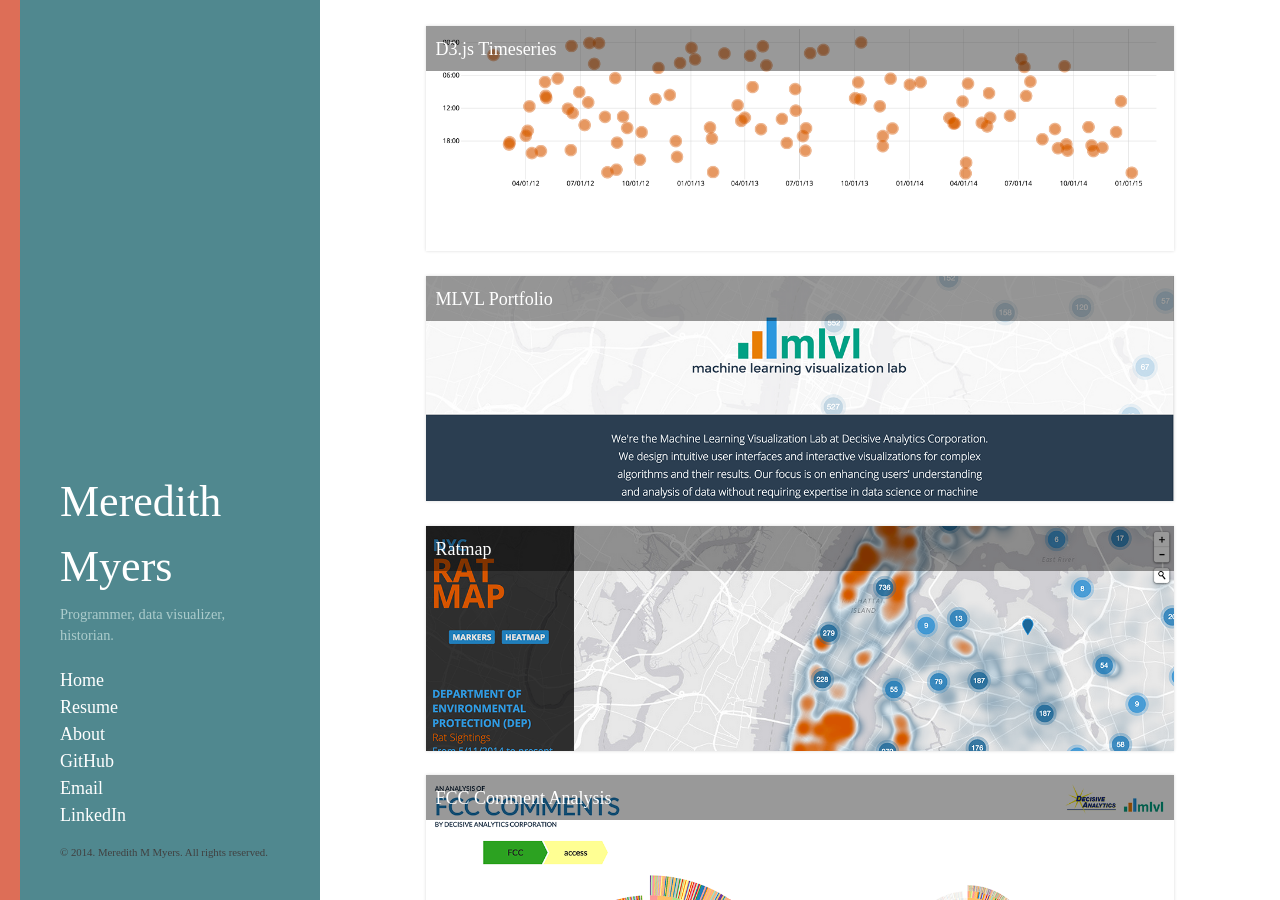
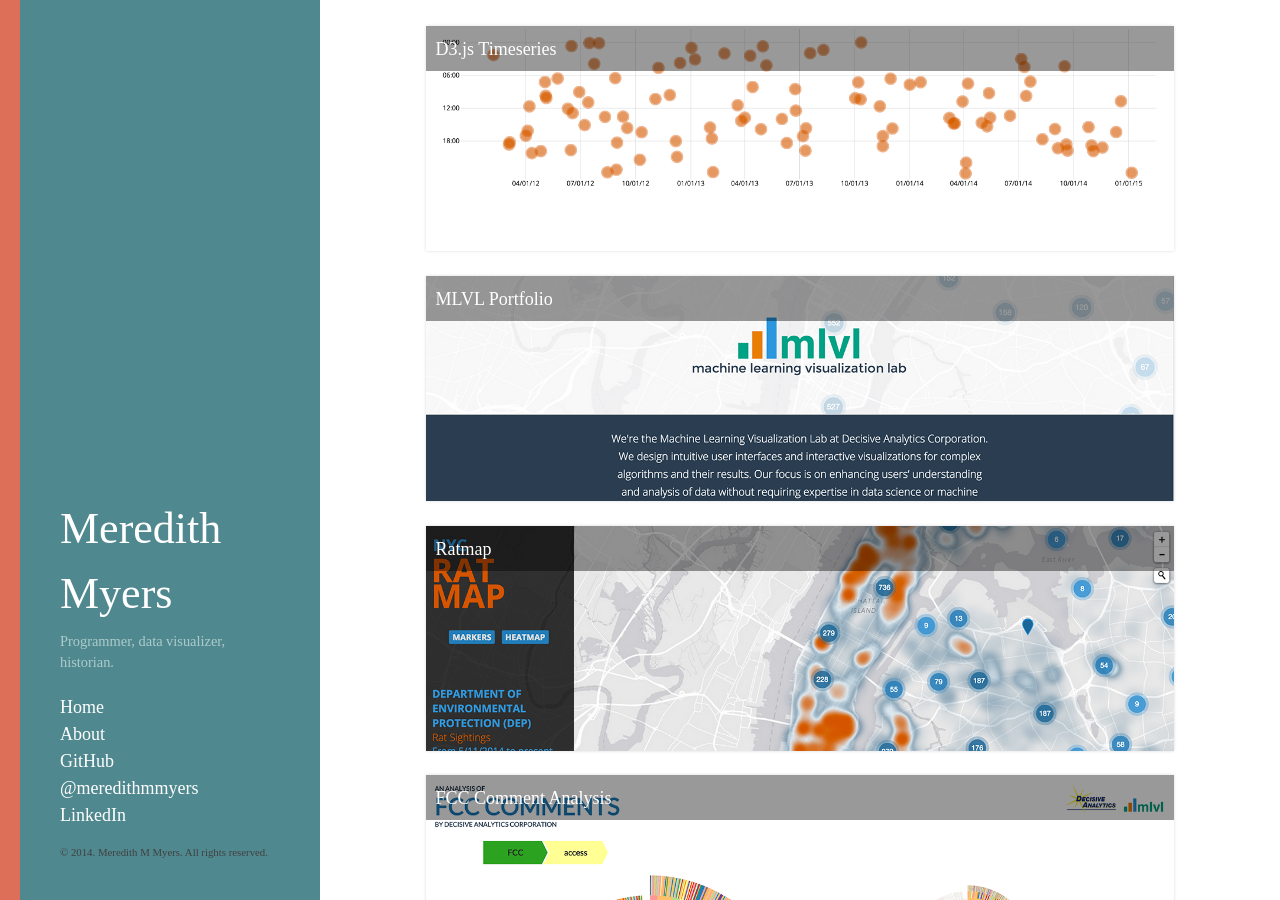
Before and after one commit to benjmyers/benjmyers.github.io, a Jekyll site: the page built from index.html, in a window 1280 px wide and 900 px high. Built offline with Jekyll 4.4.1, drawn with Linux system fonts in a browser that asks for light colours; some web fonts are replaced; Markdown is read by kramdown in place of the engine named in the settings.

Commit message:
Remove contact stuff because recruiters

```diff
--- a/_layouts/default.html
+++ b/_layouts/default.html
@@ -37,9 +37,9 @@
             <li>
               <a href="/">Home</a>
             </li>
-            <li>
+           <!--  <li>
               <a href="/resume">Resume</a>
-            </li>
+            </li> -->
             <li>
               <a href="/about">About</a>
             </li>
@@ -47,8 +47,8 @@
               <a href="https://github.com/meredithmmyers" target="_blank">GitHub</a>
             </li>
             <li>
-              <a href="mailto:myers.mm89@gmail.com" target="_top">
-Email</a>
+              <a href="https://twitter.com/meredithmmyers" target="_top">
+@meredithmmyers</a>
             </li>
             <li>
               <a href="http://www.linkedin.com/in/meredithmmyers" target="_blank">
```
